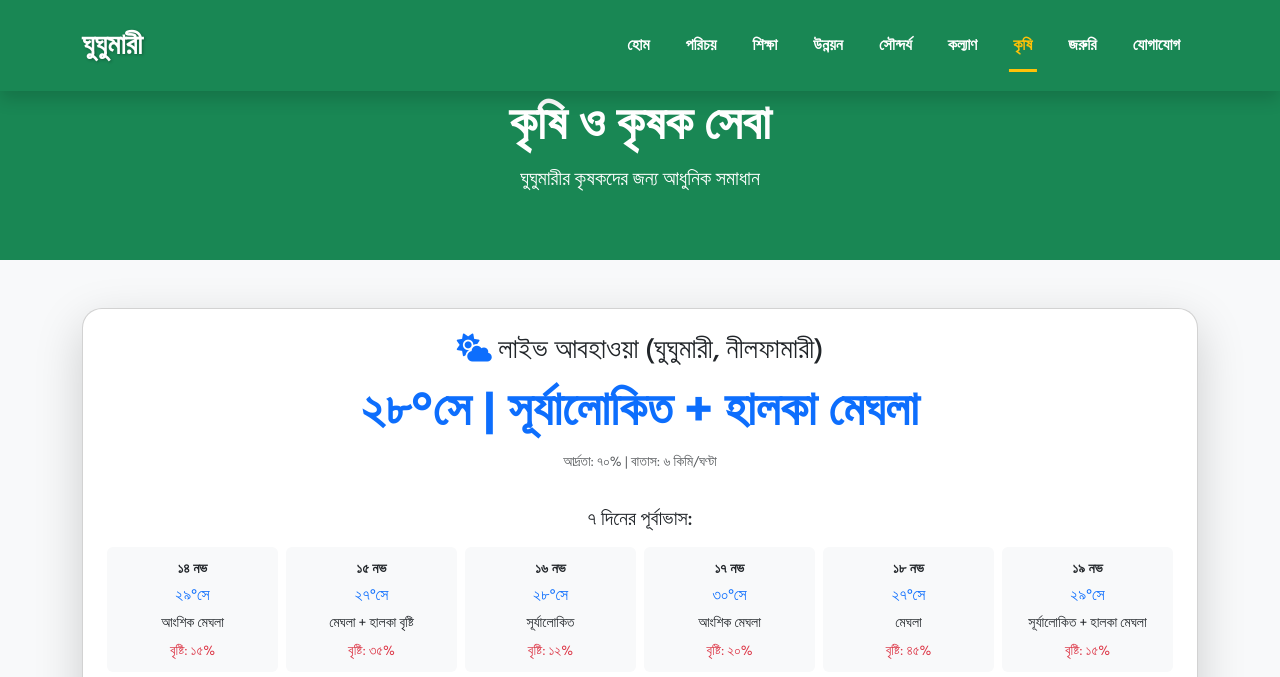
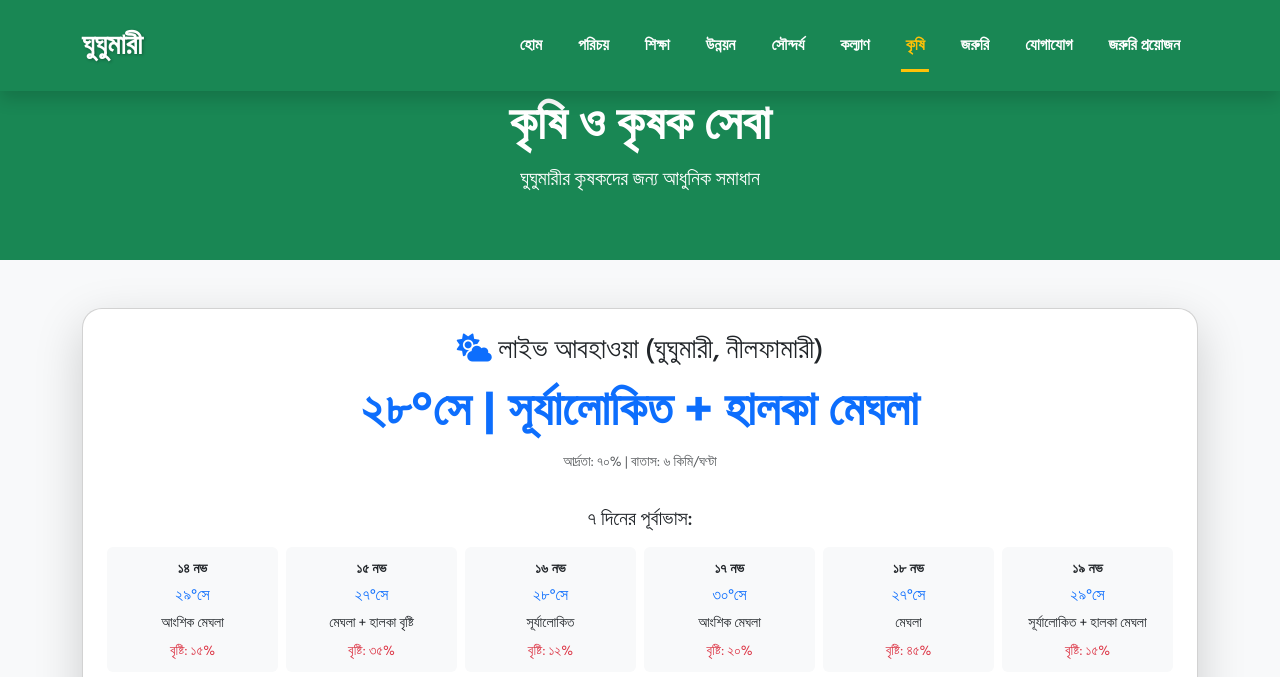
Before and after one commit to sayed02-debug/ghughumari, a plain HTML site: page agriculture.html in a window 1280 px wide. Shown: the top 677 px of the page. Drawn offline with nearby package versions, Linux system fonts and the light colour scheme; no server answers.

Commit message:
Update agriculture.html

```diff
--- a/agriculture.html
+++ b/agriculture.html
@@ -44,6 +44,7 @@
           <li class="nav-item"><a class="nav-link active" href="agriculture.html">কৃষি</a></li>
           <li class="nav-item"><a class="nav-link" href="emergency.html">জরুরি</a></li>
           <li class="nav-item"><a class="nav-link" href="contact.html">যোগাযোগ</a></li>
+          <li class="nav-item"><a class="nav-link" href="emergency.html">জরুরি প্রয়োজন</a></li>
         </ul>
       </div>
     </div>
```
